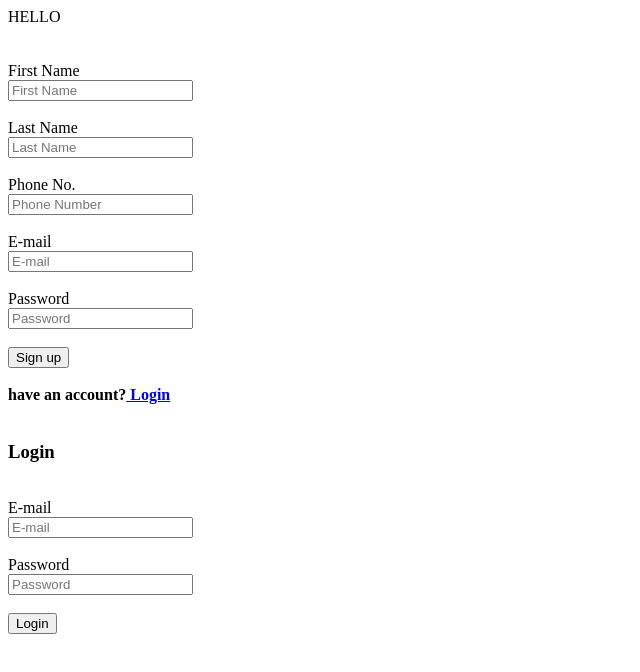
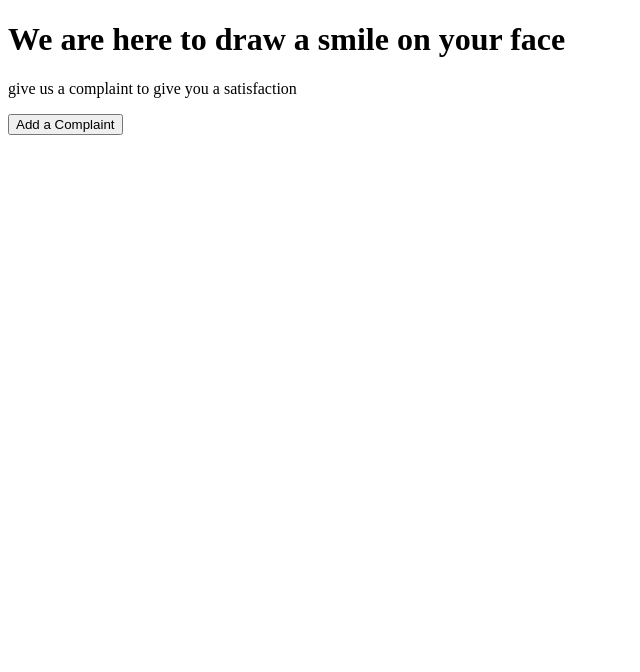
Before and after one commit to abeer-rawash/pwc-complaint, a React (Create React App) app in the folder client/: page / in a window 1280 px wide. Shown: the top 672 px of the page, without its empty margins (0-640 px from the left). Built offline with nearby package versions, Linux system fonts and the light colour scheme.

Commit message:
home page for customer ready

```diff
--- a/client/src/App.js
+++ b/client/src/App.js
@@ -1,12 +1,13 @@
 import Signup from "./components/customer/signup";
 import Login from "./components/customer/login";
+import Home from "./components/customer/home";
 
 function App() {
   return (
     <div className="App">
-      HELLO
-      <Signup />
-      <Login />
+      {/* <Signup />
+      <Login /> */}
+      <Home />
     </div>
   );
 }
--- /dev/null
+++ b/client/src/components/customer/home.js
@@ -0,0 +1,15 @@
+import React from "react";
+
+function Home() {
+  return (
+    <div className="container">
+      <h1>We are here to draw a smile on your face</h1>
+      <p>
+        give us a complaint <span>to give you a satisfaction</span>
+      </p>
+      <button>Add a Complaint</button>
+    </div>
+  );
+}
+
+export default Home;
```
Also changed, not shown: client/src/components/customer/addcomplaint.js (added).
